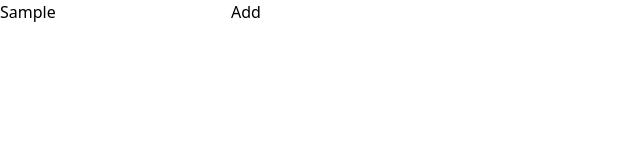
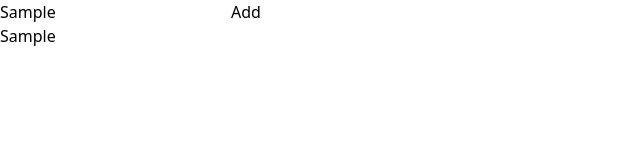
Before and after one commit to muhammadaafiff/todo-list-app, a React (Vite) app: page / in a window 1280 px wide. Both pictures are taken after typing "Sample" into the empty fields and a click on the button "Add". Shown: the top 160 px of the page, without its empty margins (0-640 px from the left). Built offline with nearby package versions, Linux system fonts and the light colour scheme.

Commit message:
menampilkan todo yang ditambahkan

```diff
--- a/src/components/Todos.jsx
+++ b/src/components/Todos.jsx
@@ -29,7 +29,15 @@
           item : todo,
           completed : false
 
-        })}>Add</button>
+        })}>
+          Add</button>
+        <br/>
+
+        <ul>
+          {props.todos.map((item) => {
+            return <li key={item.id} > {item.item}</li>
+          })}
+        </ul>
 
     </div>
   )
```
